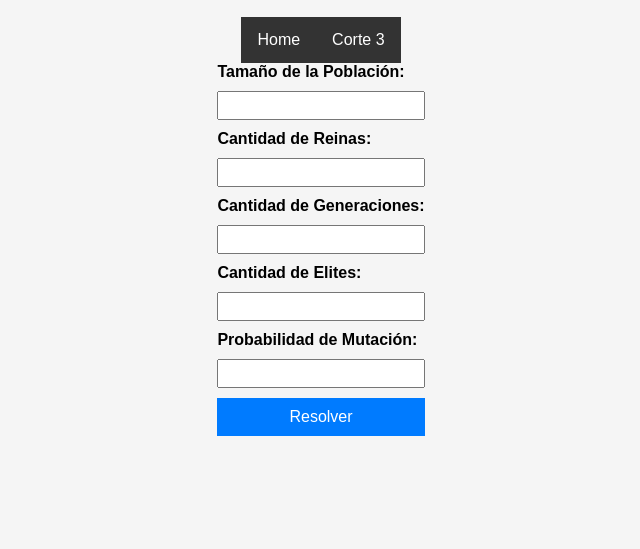
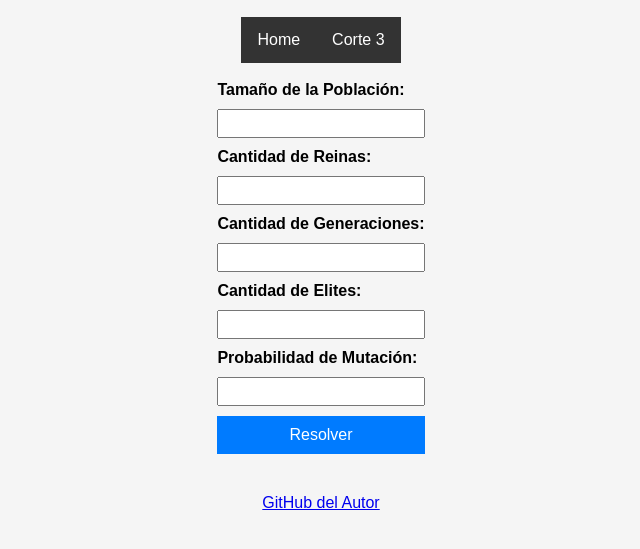
Before and after one commit to jackrian97/NQueensGA, a plain HTML site: page pages/n_queens_solution.html in a window 1280 px wide. Shown: the part 81-630 px from the top of the page, without its empty margins (319-959 px from the left). Drawn offline with Linux system fonts and the light colour scheme.

Commit message:
lettel changes little changes

```diff
--- a/pages/n_queens_solution.html
+++ b/pages/n_queens_solution.html
@@ -11,6 +11,7 @@
     <h1>Algoritmo genético</h1>
     <header></header>
     <script src = "../js/navbar.js"></script>
+    <br>
     <form id="ga-form">
         <label for="populationSize">Tamaño de la Población:</label>
         <input type="number" id="populationSize" name="populationSize" step="10" min="10" required>
@@ -30,6 +31,8 @@
         <div id="details"></div>
     </div>
 
+    <a href="https://github.com/jackrian97/NQueensGA" target="_blank">GitHub del Autor</a>
+
     <script src="/js/script.js" type="module"></script>
 </body>
 </html>
```
